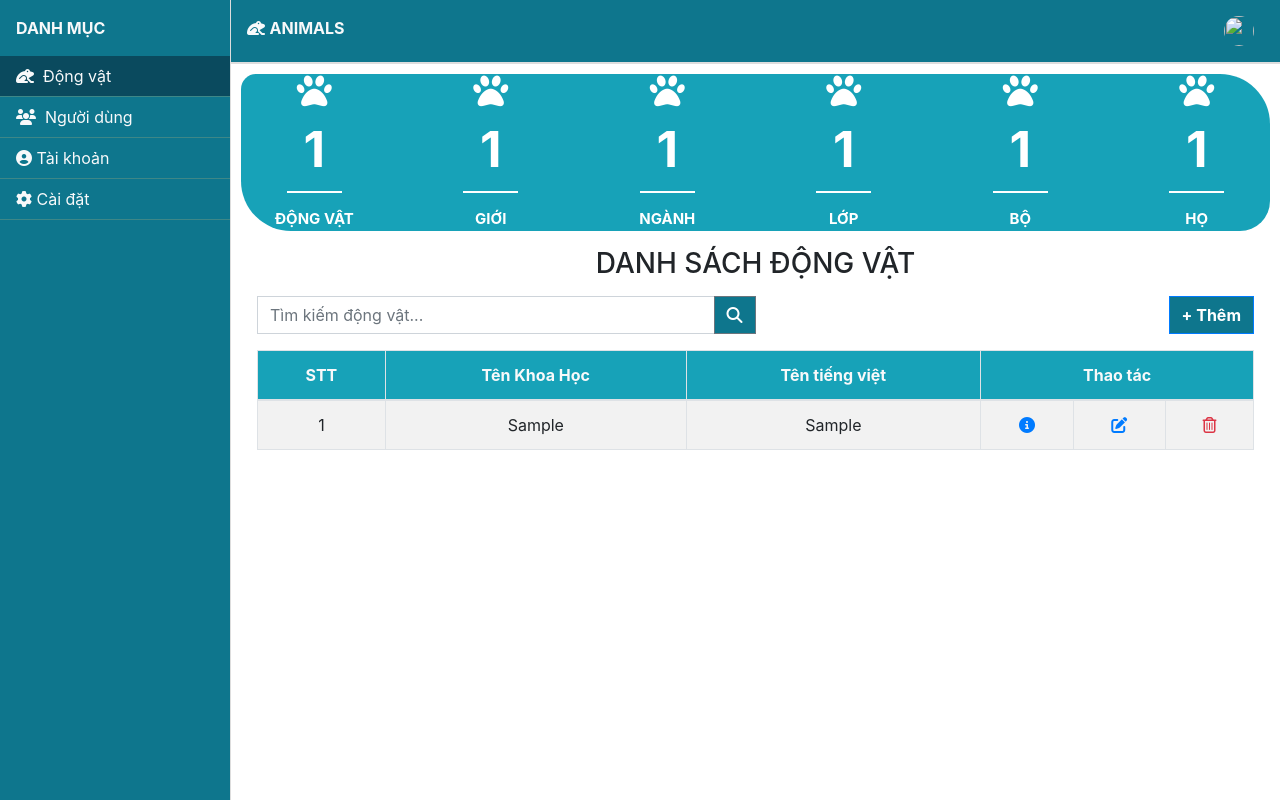
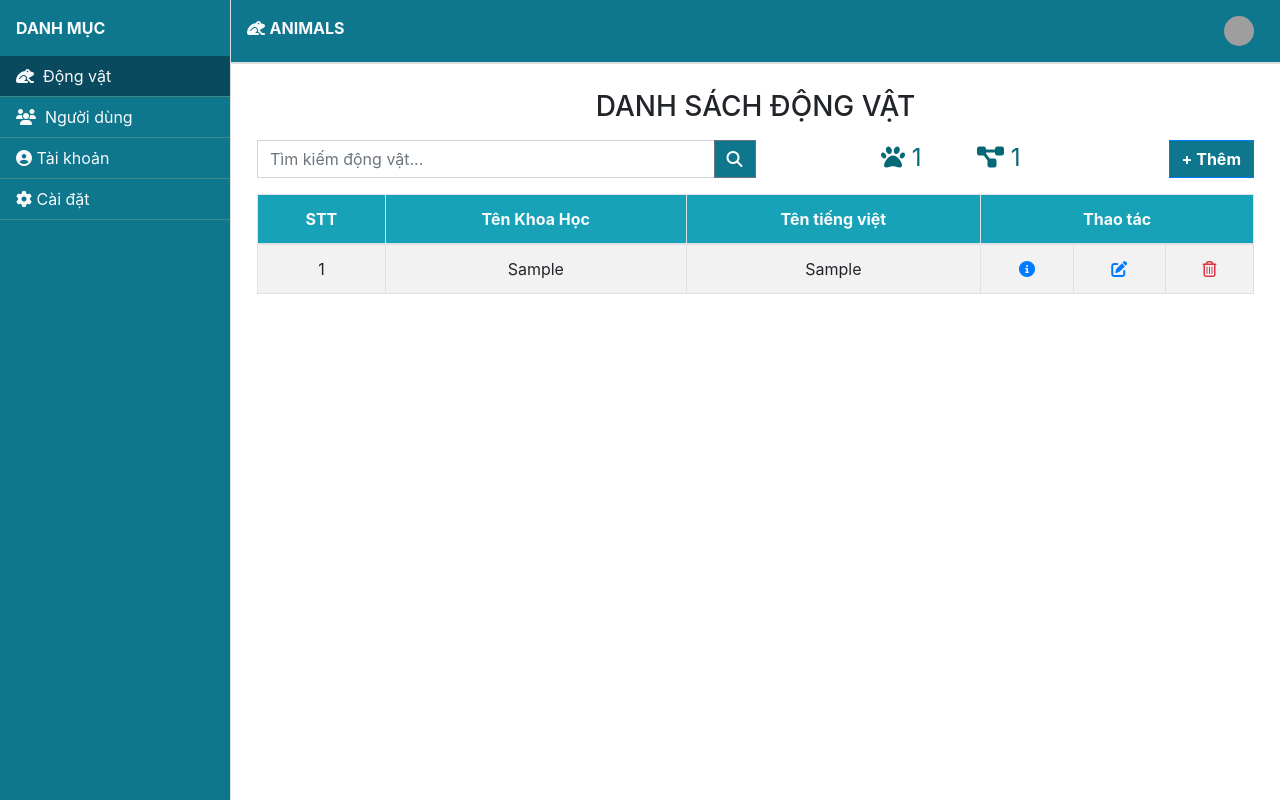
Before and after one commit to buiyenlinh/web-tuong-tac-nguoi-may, a PHP site: page /admin/pages/animal.php in a window 1280 px wide. Run offline with PHP 8.4, Linux system fonts and the light colour scheme; the visitor is signed in with stand-in values (Sample User, id 1); tables that the repository leaves empty or names only in its code hold one stand-in row (values such as "Sample post"); some libraries are stand-ins or nearby versions; grey boxes are pictures that could not be loaded.

Commit message:
rang buoc

```diff
--- a/admin/pages/animal.php
+++ b/admin/pages/animal.php
@@ -65,63 +65,6 @@ include '../layout/header-only.php';
                         $maxx5 = $row['max'];
                         ?>
 
-                        <section id="statistic" class="statistic-section one-page-section" style="border-radius: 15px 50px 30px;">
-                            <div class="container">
-                                <div class="row text-center">
-                                    <div class="col-xs-12 col-md-2">
-                                        <div class="counter">
-                                            <i class="fas fa-paw fa-2x stats-icon"></i>
-                                            <h2 class="timer count-title count-number"><?php echo $maxx; ?></h2>
-                                            <div class="stats-line-black"></div>
-                                            <p class="stats-text">Động vật</p>
-                                        </div>
-                                    </div>
-                                    <div class="col-xs-12 col-md-2">
-                                        <div class="counter">
-                                            <i class="fas fa-paw fa-2x stats-icon"></i>
-                                            <h2 class="timer count-title count-number"><?php echo $maxx1; ?></h2>
-                                            <div class="stats-line-black"></div>
-                                            <p class="stats-text">Giới</p>
-                                        </div>
-                                    </div>
-                                    <div class="col-xs-12 col-md-2">
-                                        <div class="counter">
-                                            <i class="fas fa-paw fa-2x stats-icon"></i>
-                                            <h2 class="timer count-title count-number"><?php echo $maxx2; ?></h2>
-                                            <div class="stats-line-black"></div>
-                                            <p class="stats-text">Ngành</p>
-                                        </div>
-                                    </div>
-                                    <div class="col-xs-12 col-md-2">
-                                        <div class="counter">
-                                            <i class="fas fa-paw fa-2x stats-icon"></i>
-                                            <h2 class="timer count-title count-number"><?php echo $maxx3; ?>
-                                            </h2>
-                                            <div class="stats-line-black"></div>
-                                            <p class="stats-text">Lớp</p>
-                                        </div>
-                                    </div>
-                                    <div class="col-xs-12 col-md-2">
-                                        <div class="counter">
-                                            <i class="fas fa-paw fa-2x stats-icon"></i>
-                                            <h2 class="timer count-title count-number"><?php echo $maxx4; ?></h2>
-                                            <div class="stats-line-black"></div>
-                                            <p class="stats-text">Bộ</p>
-                                        </div>
-                                    </div>
-                                    <div class="col-xs-12 col-md-2">
-                                        <div class="counter">
-                                            <i class="fas fa-paw fa-2x stats-icon"></i>
-                                            <h2 class="timer count-title count-number"><?php echo $maxx5; ?></h2>
-                                            <div class="stats-line-black"></div>
-                                            <p class="stats-text">Họ</p>
-                                        </div>
-                                    </div>
-                                </div>
-                            </div>
-                        </section>
-
-
                         <div class="animals p-3">
                             <h3 class="text-center mb-3">DANH SÁCH ĐỘNG VẬT</h3>
                             <!--Tìm kiếm -->
@@ -144,6 +87,15 @@ include '../layout/header-only.php';
                                     </form>
                                 </div>
                                 <!--Tìm kiếm -->
+
+                                    <div class="form-group row" style="margin-bottom: 0; width: 12rem;">
+                                        <div class="col-12 col-lg-6">
+                                            <p data-toggle="tooltip" title="Tổng số động vật" style="font-size: 1.5rem; color:#056877;"><i class="fas fa-paw"></i> <?php echo $maxx; ?></p>
+                                        </div>
+                                        <div class="col-12 col-lg-6">
+                                            <p data-toggle="tooltip" title="Tổng số họ động vật" style="font-size: 1.5rem; color:#056877;"><i class="fas fa-project-diagram"></i> <?php echo $maxx5; ?></p>
+                                        </div>
+                                    </div>
 
                                 <!--Button Thêm -->
                                 <div class=" mb-3 btn-them">
@@ -207,6 +159,12 @@ include '../layout/header-only.php';
 
     </div>
 
+    <script>
+        $(document).ready(function() {
+            $('[data-toggle="tooltip"]').tooltip();
+        });
+    </script>
+
     <!-- JS-->
     <script type="text/javascript">
         var elems = document.getElementsByClassName('confirmation');
--- a/css/ad_style.css
+++ b/css/ad_style.css
@@ -489,6 +489,7 @@ ol {
 
 .chinhsua label {
   font-weight: bold;
+
 }
 
 /* Thống kê */
```
Also changed, not shown: admin/pages/formthem.php (+56 -12 lines), admin/pages/suaAnimal.php (+11 -11 lines).
